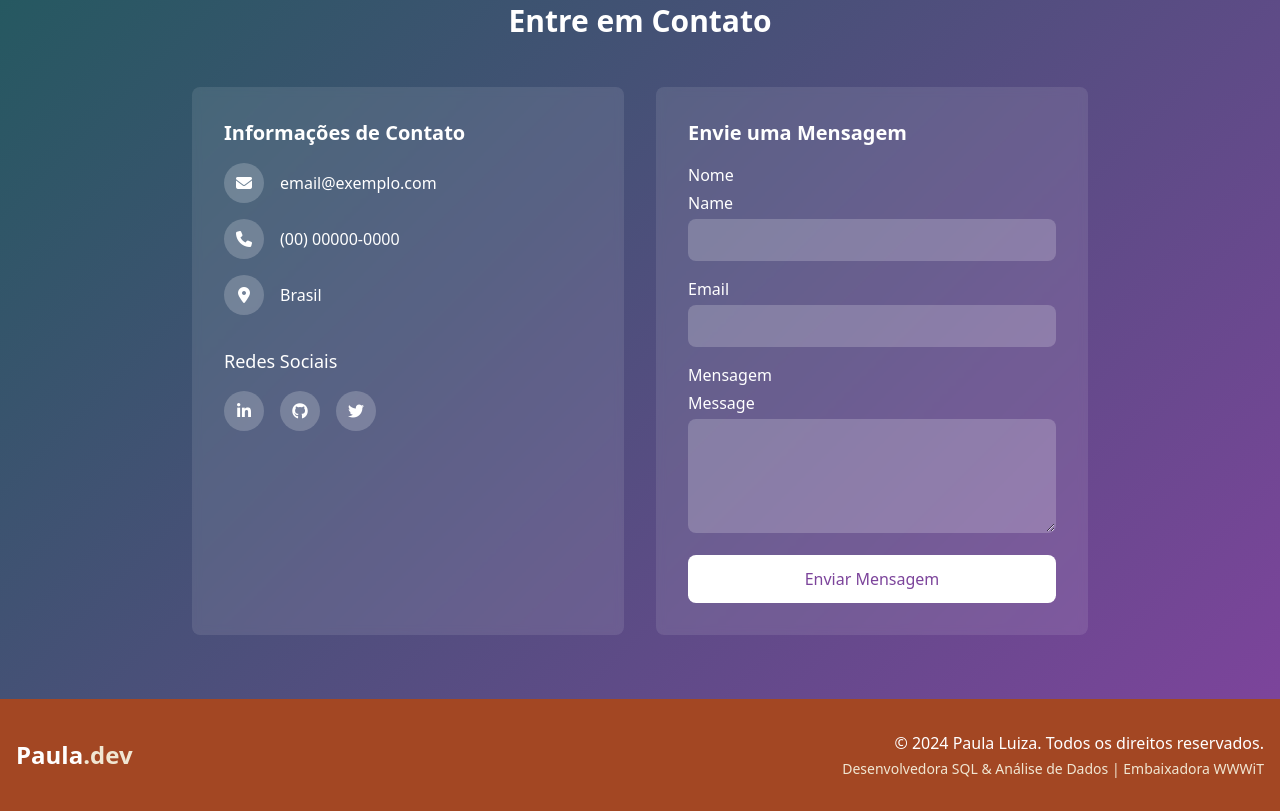
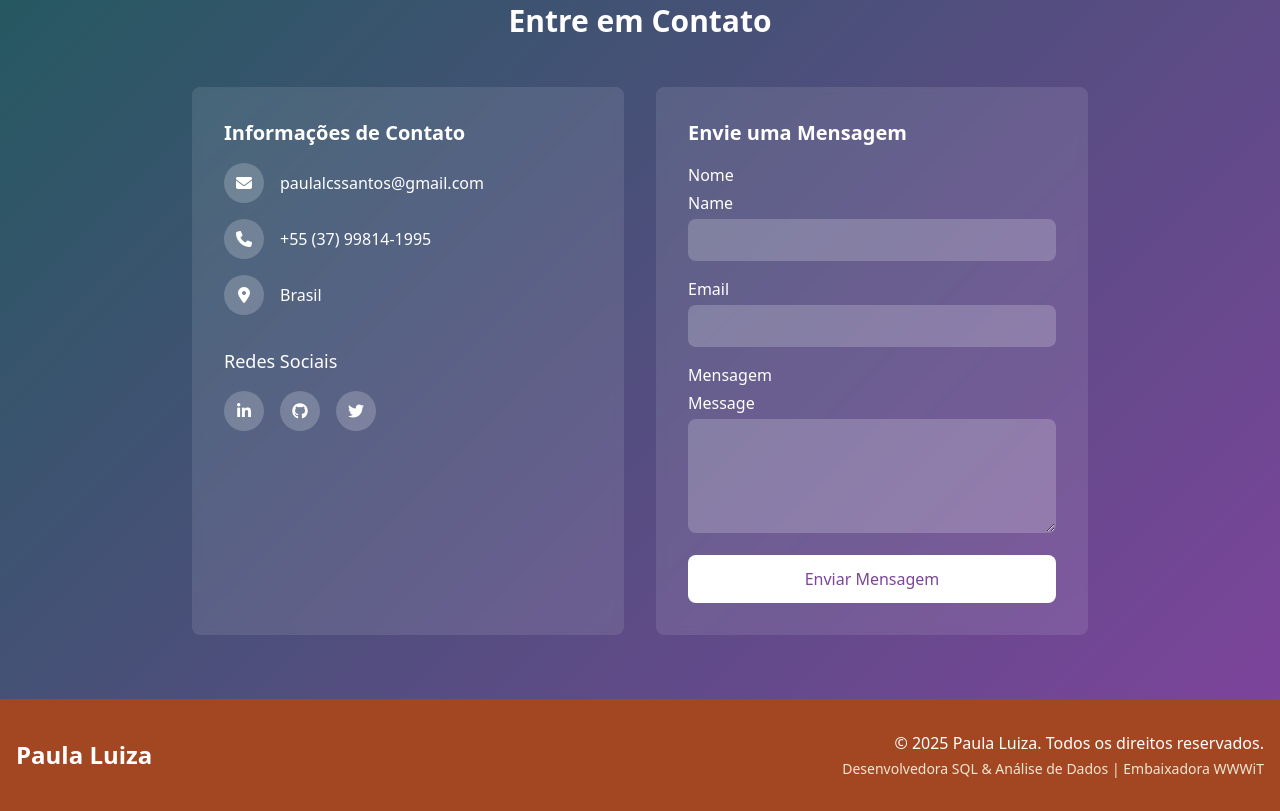
Before and after one commit to paulalcssantos/Portfolio, a plain HTML site: page index.html in a window 1280 px wide. Shown: the part 5751-6562 px from the top of the page. Drawn offline with nearby package versions, Linux system fonts and the light colour scheme.

Commit message:
Update index.html

```diff
--- a/index.html
+++ b/index.html
@@ -663,13 +663,13 @@
                                 <div class="w-10 h-10 rounded-full bg-white bg-opacity-20 flex items-center justify-center mr-4">
                                     <i class="fas fa-envelope"></i>
                                 </div>
-                                <span>email@exemplo.com</span>
+                                <span>paulalcssantos@gmail.com</span>
                             </div>
                             <div class="flex items-center">
                                 <div class="w-10 h-10 rounded-full bg-white bg-opacity-20 flex items-center justify-center mr-4">
                                     <i class="fas fa-phone"></i>
                                 </div>
-                                <span>(00) 00000-0000</span>
+                                <span>+55 (37) 99814-1995</span>
                             </div>
                             <div class="flex items-center">
                                 <div class="w-10 h-10 rounded-full bg-white bg-opacity-20 flex items-center justify-center mr-4">
@@ -726,10 +726,10 @@
         <div class="container mx-auto px-4">
             <div class="flex flex-col md:flex-row justify-between items-center text-center md:text-left">
                 <div class="mb-4 md:mb-0">
-                    <a href="#" class="text-2xl font-bold">Paula<span class="text-tertiary">.dev</span></a>
+                    <a href="#" class="text-2xl font-bold">Paula Luiza<span class="text-tertiary"></span></a>
                 </div>
                 <div class="text-center md:text-right">
-                    <p>© 2024 Paula Luiza. <span data-lang="pt">Todos os direitos reservados.</span><span data-lang="en">All rights reserved.</span></p>
+                    <p>© 2025 Paula Luiza. <span data-lang="pt">Todos os direitos reservados.</span><span data-lang="en">All rights reserved.</span></p>
                     <p class="text-tertiary text-sm mt-1" data-lang="pt">Desenvolvedora SQL & Análise de Dados | Embaixadora WWWiT</p>
                     <p class="text-tertiary text-sm mt-1" data-lang="en">SQL Developer & Data Analytics | WWWiT Ambassador</p>
                 </div>
```
